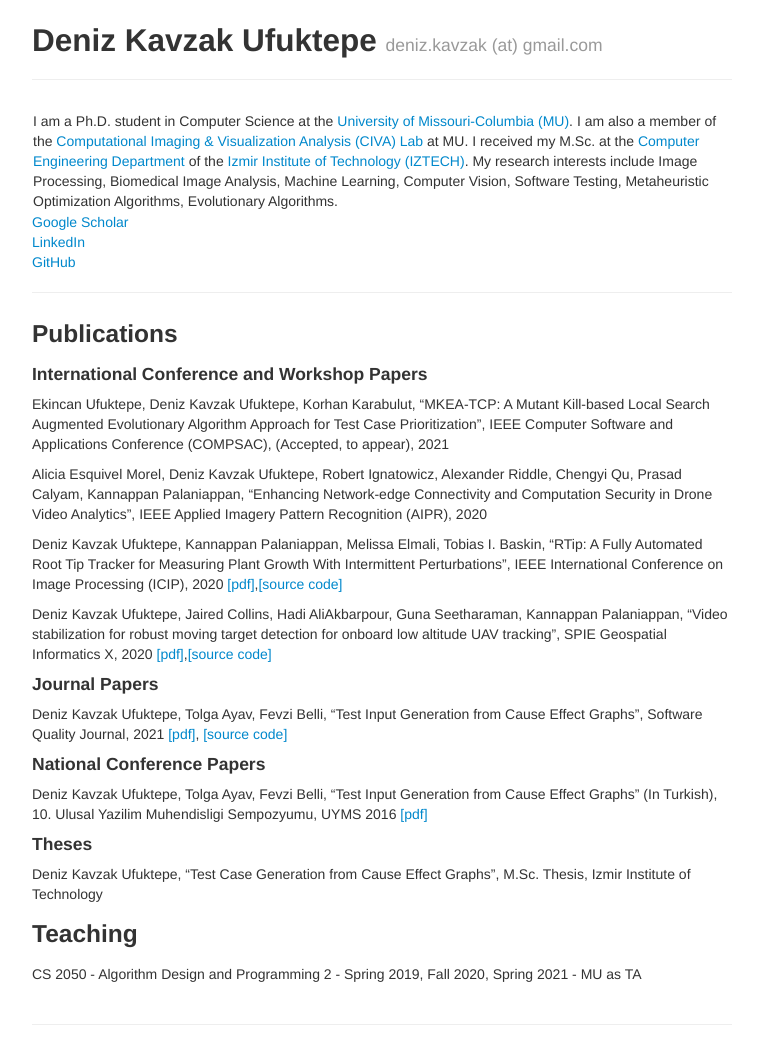
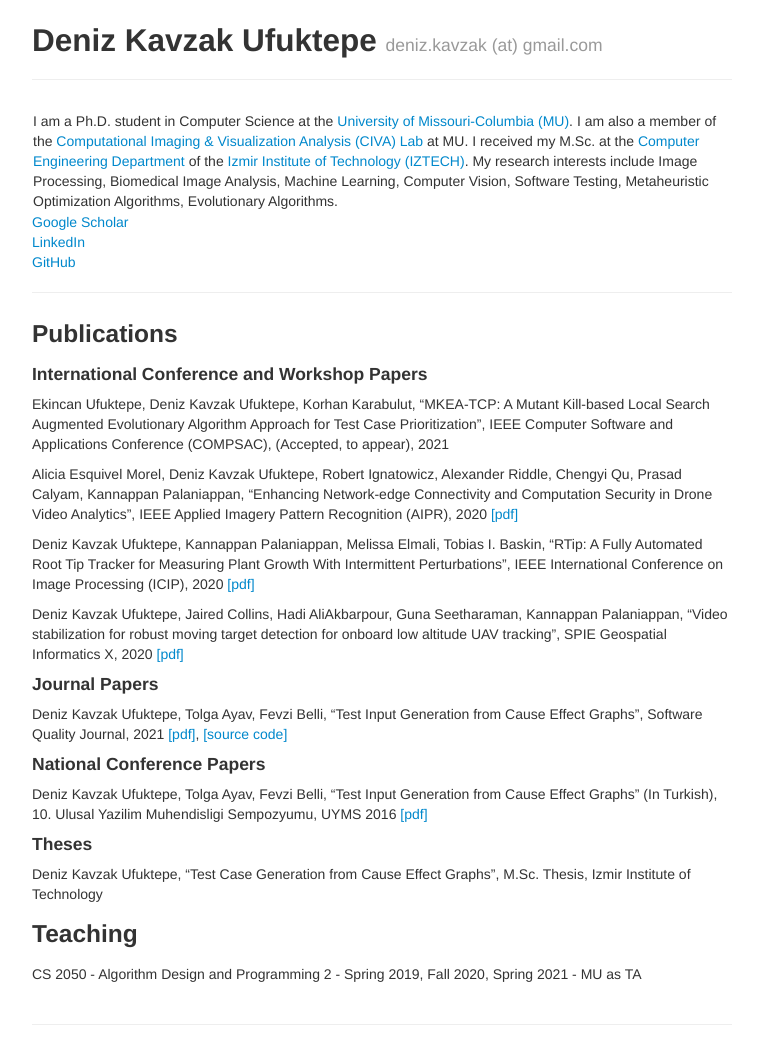
Before and after one commit to denizkavzak/denizkavzak.github.io, a Jekyll site: the page built from index.md, in a window 1280 px wide. Shown: the whole page, without its empty margins (258-1016 px from the left). Built offline with Jekyll 4.4.1, drawn with Linux system fonts in a browser that asks for light colours.

Commit message:
Links added for other papers

```diff
--- a/index.md
+++ b/index.md
@@ -22,11 +22,11 @@ author: Deniz Kavzak Ufuktepe
 
 Ekincan Ufuktepe, Deniz Kavzak Ufuktepe, Korhan Karabulut, "MKEA-TCP: A Mutant Kill-based Local Search Augmented Evolutionary Algorithm Approach for Test Case Prioritization", IEEE Computer Software and Applications Conference (COMPSAC), (Accepted, to appear), 2021
 
-Alicia Esquivel Morel, Deniz Kavzak Ufuktepe, Robert Ignatowicz, Alexander Riddle,  Chengyi Qu, Prasad Calyam, Kannappan Palaniappan, "Enhancing Network-edge Connectivity and Computation Security in Drone Video Analytics", IEEE Applied Imagery Pattern Recognition (AIPR), 2020
+Alicia Esquivel Morel, Deniz Kavzak Ufuktepe, Robert Ignatowicz, Alexander Riddle,  Chengyi Qu, Prasad Calyam, Kannappan Palaniappan, "Enhancing Network-edge Connectivity and Computation Security in Drone Video Analytics", IEEE Applied Imagery Pattern Recognition (AIPR), 2020 [[pdf]](https://ieeexplore.ieee.org/document/9425341)
 
-Deniz Kavzak Ufuktepe, Kannappan Palaniappan, Melissa Elmali, Tobias I. Baskin, "RTip: A Fully Automated Root Tip Tracker for Measuring Plant Growth With Intermittent Perturbations", IEEE International Conference on Image Processing (ICIP), 2020 [[pdf]](),[[source code]]()
+Deniz Kavzak Ufuktepe, Kannappan Palaniappan, Melissa Elmali, Tobias I. Baskin, "RTip: A Fully Automated Root Tip Tracker for Measuring Plant Growth With Intermittent Perturbations", IEEE International Conference on Image Processing (ICIP), 2020 [[pdf]](https://ieeexplore.ieee.org/document/9191008)
 
-Deniz Kavzak Ufuktepe, Jaired Collins, Hadi AliAkbarpour, Guna Seetharaman, Kannappan Palaniappan, "Video stabilization for robust moving target detection for onboard low altitude UAV tracking", SPIE  Geospatial Informatics X, 2020 [[pdf]](),[[source code]]()
+Deniz Kavzak Ufuktepe, Jaired Collins, Hadi AliAkbarpour, Guna Seetharaman, Kannappan Palaniappan, "Video stabilization for robust moving target detection for onboard low altitude UAV tracking", SPIE  Geospatial Informatics X, 2020 [[pdf]](https://www.spiedigitallibrary.org/conference-proceedings-of-spie/11398/113980B/Short-Term-Video-Stabilization-Using-Ground-Plane-Segmentation-for-Low/10.1117/12.2561104.short?SSO=1)
 
 
 #### Journal Papers
```
